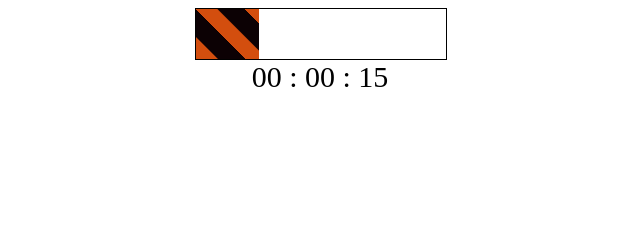
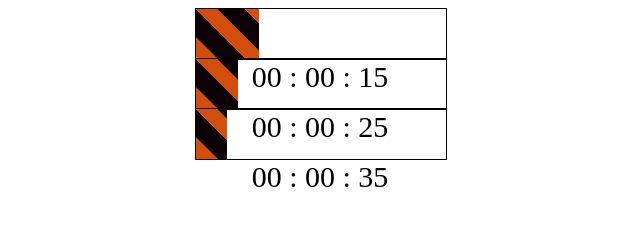
Before and after one commit to Hattack/countdown-timer, a plain HTML site: page index.html in a window 1280 px wide. Shown: the whole page, without its empty margins (320-960 px from the left). Drawn offline with Linux system fonts and the light colour scheme.

Commit message:
Add files via upload

```diff
--- a/index.html
+++ b/index.html
@@ -1,12 +1,25 @@
 
 
-<section id="overTime"></section>
+<section id="overTime0"></section>
+<section id="overTime1"></section>
+<section id="overTime2"></section>
 
 <script type='text/javascript' src="overTime.js"></script>
 <script>
-    overTime(option ={
+
+    overTime('overTime0',option ={
         "date_start": Date.now()/1000,
         "date_end"  : Date.now()/1000+20,
         "type": "" //clock || clockLine
     });
+    overTime('overTime1',option ={
+        "date_start": Date.now()/1000,
+        "date_end"  : Date.now()/1000+30,
+        "type": "" //clock || clockLine
+    });
+    overTime('overTime2',option ={
+        "date_start": Date.now()/1000,
+        "date_end"  : Date.now()/1000+40,
+        "type": "" //clock || clockLine
+    });
 </script>
--- a/overTime.js
+++ b/overTime.js
@@ -4,9 +4,9 @@
         <script type='text/javascript' src="overTime.js"></script>
     call
         html
-            <section id="overTime"></section>
+            <section id="overTime"></section> //id element optional
         script
-            overTime(option ={
+            overTime('overTime',option ={
                 "date_start": Date.now()/1000,
                 "date_end"  : Date.now()/1000+20,
                 "type": "" //clock || clockLine
@@ -14,9 +14,9 @@
     extended version
         https://codepen.io/Hattack/pen/LOyvbd
 ===========================================*/
-function overTime(option) {
+function overTime(element,option) {
     var
-        overTime                = document.getElementById('overTime'),
+        overTime1               = document.getElementById(element),
 
         wrap3501                = document.createElement('div'),
         wrap3501__gradient      = document.createElement('div'),
@@ -27,22 +27,28 @@ function overTime(option) {
         wrap3502TimerMin        = document.createElement('span'),
         wrap3502TimerSec        = document.createElement('span');
 
+    console.log(overTime1);
+
     wrap3501.className  = 'wrap3501';
     wrap3501.id         = 'wrap3501';
-    overTime.appendChild(wrap3501);
     wrap3501__gradient.id   = 'wrap3501__gradient';
-    wrap3501Elem            = document.getElementById('wrap3501');
+    wrap3501__gradient.className   = 'wrap3501__gradient';
+    overTime1.insertBefore(wrap3501,null);
+
+    wrap3501Elem            = overTime1.querySelector('#wrap3501');
+    console.log(wrap3501Elem);
     wrap3501Elem.appendChild(wrap3501__gradient);
 
     wrap3502.className  = 'wrap3502';
     wrap3502.id         = 'wrap3502';
-    overTime.appendChild(wrap3502);
+    overTime1.appendChild(wrap3502);
     wrap3502Timer.className = 'timer';
     wrap3502Timer.id        = 'timerText';
-    wrap3502Elem            = document.getElementById('wrap3502');
-    wrap3502Elem.appendChild(wrap3502Timer);
+    wrap3502Elem            = overTime1.querySelector('#wrap3502');
 
-    wrap3502TimerElem   = document.getElementById('timerText');
+    wrap3502Elem.insertBefore(wrap3502Timer, null);
+
+    wrap3502TimerElem   = overTime1.querySelector('#timerText');
     wrap3502TimerHours.className  = 'hours';
     wrap3502TimerMin.className    = 'min';
     wrap3502TimerSec.className    = 'sec';
@@ -62,14 +68,14 @@ function overTime(option) {
         count       = option.date_end,
         grad3501    = 'yes',// if "no", then block gradient none, else yes
         fps         = 100,
-        gradient    = document.getElementById('wrap3501__gradient'),
+        gradient    = overTime1.querySelector('.wrap3501__gradient'),
         wrap3501    = document.getElementById('wrap3501'),
         wrap3502    = document.getElementById('wrap3502'),
         container   = document.querySelectorAll('.wrap3501__container');
 
-    var htmlSec     = document.querySelector('.sec'),
-        htmlMin     = document.querySelector('.min'),
-        htmlHours   = document.querySelector('.hours'),
+    var htmlSec     = overTime1.querySelector('.sec'),
+        htmlMin     = overTime1.querySelector('.min'),
+        htmlHours   = overTime1.querySelector('.hours'),
         seconds,minits,allHour;
 
     (option.type == 'clock')?wrap3501Elem.style.display = 'none':'';
@@ -145,7 +151,7 @@ function overTime(option) {
             '    }\n' +
             '\n' +
             '\n' +
-            '    #overTime {\n' +
+            '    [id *="overTime"] {\n' +
             '        width: var(--main-size-width);\n' +
             '        height: var(--main-size-height);\n' +
             '        margin: auto;\n' +
@@ -173,7 +179,7 @@ function overTime(option) {
             '        align-items: flex-end;\n' +
             '        overflow: hidden;\n' +
             '    }\n' +
-            '    #wrap3501__gradient {\n' +
+            '    #wrap3501__gradient,.wrap3501__gradient {\n' +
             '        position: absolute;\n' +
             '        height: 100%;\n' +
             '        background: var(--main-gradient);\n' +
```
